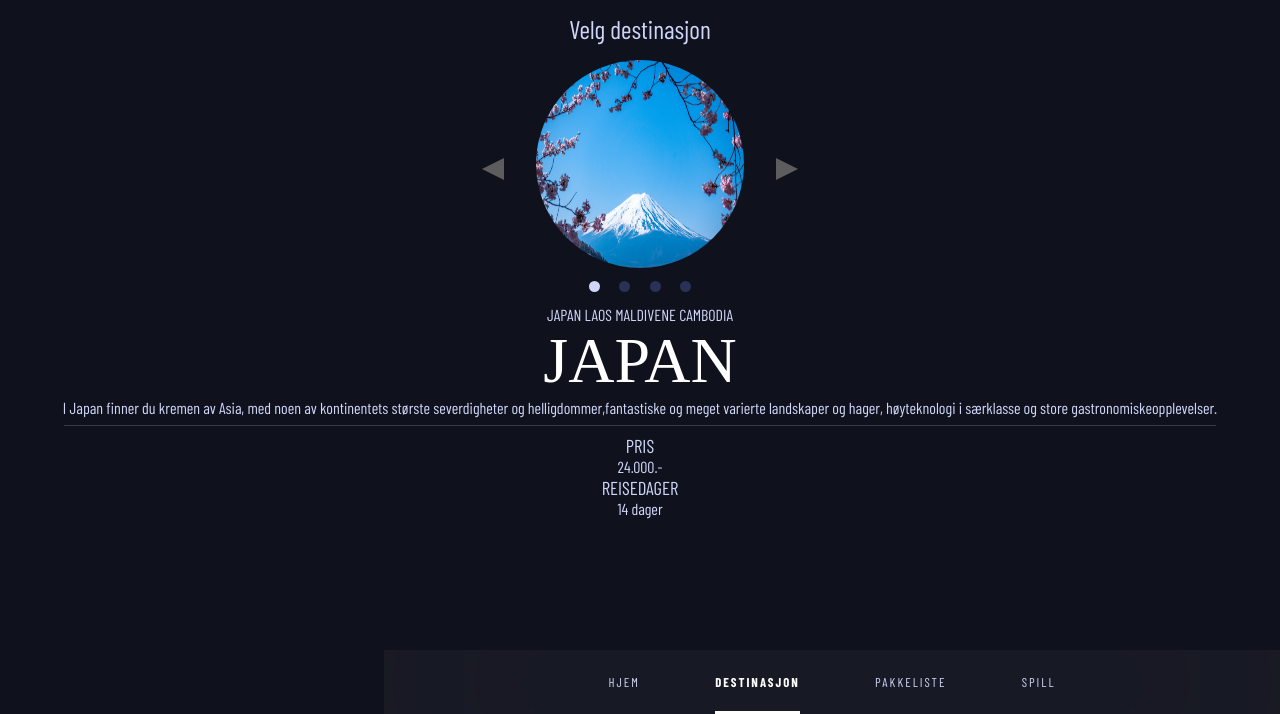
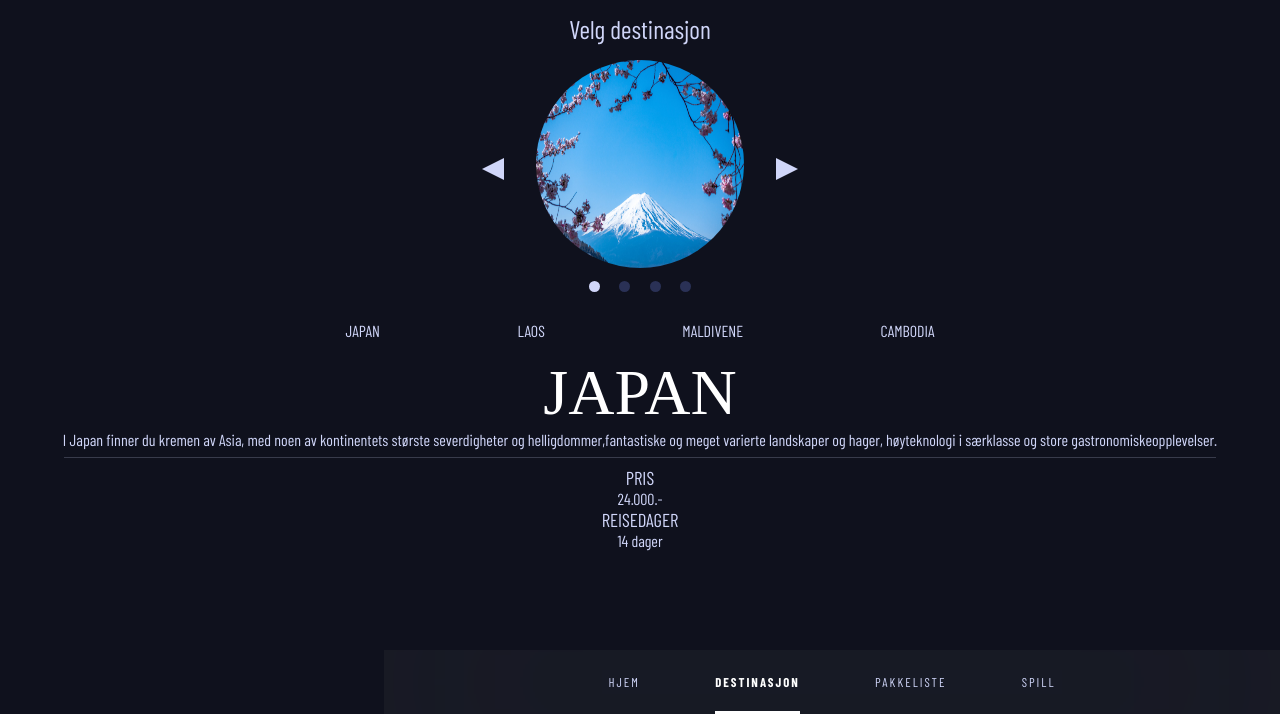
Before and after one commit to KorneliaAL/travel-site, a plain HTML site: page destination.html in a window 1280 px wide. Shown: the part 86-800 px from the top of the page. Drawn offline with nearby package versions, Linux system fonts and the light colour scheme; a web font is replaced by a local one.

Commit message:
Styled country buttons and displayed flex

```diff
--- a/css/modules/destination.css
+++ b/css/modules/destination.css
@@ -42,7 +42,7 @@
 	transform: rotate(90deg);
 	border-left: 0.7rem solid transparent;
 	border-right: 0.7rem solid transparent;
-	border-bottom: 1.4rem solid rgb(93, 93, 93);
+	border-bottom: 1.4rem solid var(--secondary-color);
 }
 
 .destination__button-previous {
@@ -52,7 +52,7 @@
 	transform: rotate(-90deg);
 	border-left: 0.7rem solid transparent;
 	border-right: 0.7rem solid transparent;
-	border-bottom: 1.4rem solid rgb(93, 93, 93);
+	border-bottom: 1.4rem solid var(--secondary-color);
 }
 
 .destination__dots {
@@ -74,3 +74,12 @@
 .destination__slideshow--visible {
 	display: block;
 }
+
+.destination__country-button-container {
+	width: 60%;
+	display: flex;
+	margin: 1rem auto;
+	align-items: center;
+	justify-content: space-evenly;
+	gap: 3rem;
+}
```
